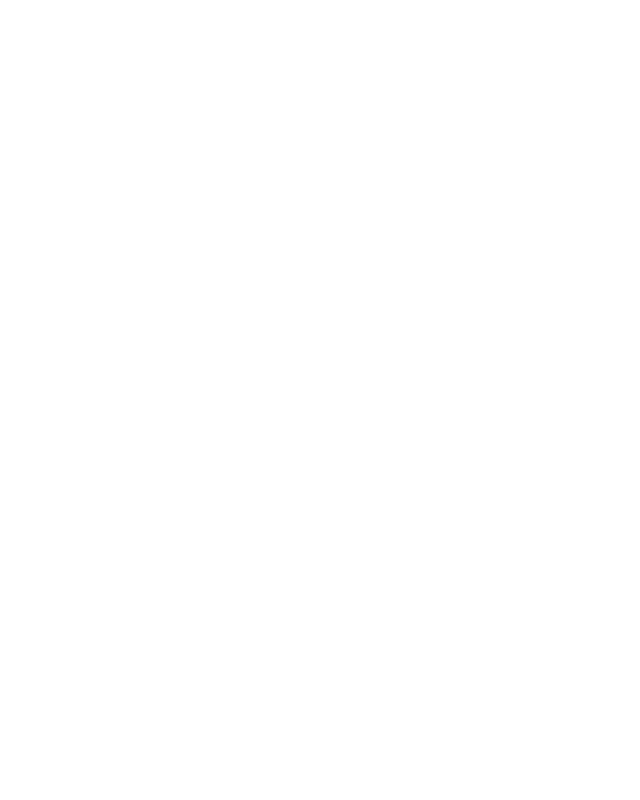
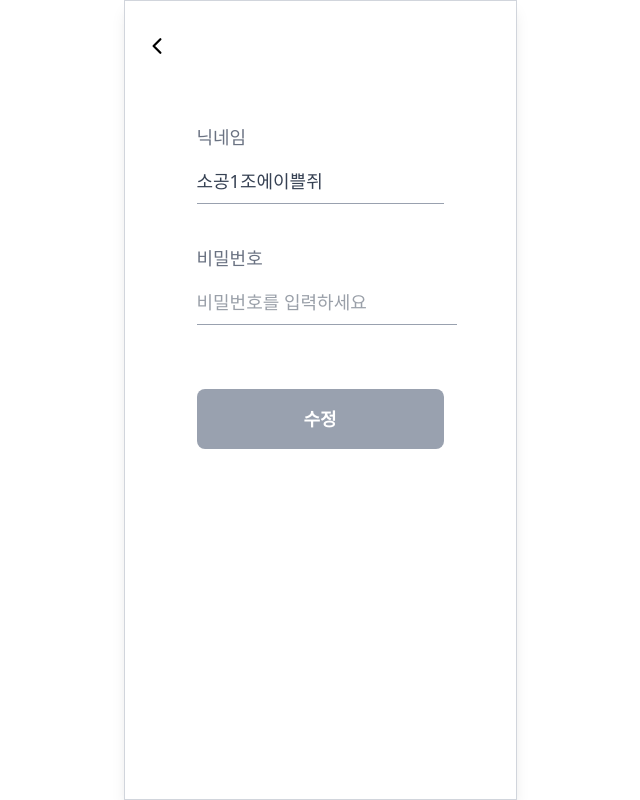
Before and after one commit to Software-Engineering-1st/Front_End, a React (Vite) app in the folder DANDAN_FE/: page /mypage/edituser in a window 1280 px wide. Before the commit this address had no page. Shown: the whole page, without its empty margins (320-960 px from the left). Built offline with nearby package versions, Linux system fonts and the light colour scheme.

Commit message:
마이페이지ui 완성

```diff
--- a/DANDAN_FE/src/App.jsx
+++ b/DANDAN_FE/src/App.jsx
@@ -14,7 +14,7 @@
   return (
     <Router>
       <Routes>
-        <Route path="/mypage" element={<Mypage />} />
+        <Route path="/mypage/*" element={<Mypage />} />
         <Route path="/login" element={<LoginPage />} />
         <Route path="/signup/*" element={<SignupPage />} />
         <Route path="/main" element={<MainPage />} />
--- /dev/null
+++ b/DANDAN_FE/src/components/EditCount.tsx
@@ -0,0 +1,55 @@
+import React, { useEffect, useRef, useState, ChangeEvent } from "react";
+import { useNavigate } from "react-router-dom";
+import '../css/Signup.css'
+
+function EditCount() {
+    const [targetCount, setTargetCount] = useState<string>('10');
+    const navigate = useNavigate();
+    const inputRef = useRef<HTMLInputElement>(null);
+
+    useEffect(() => {
+        if (inputRef.current) {
+            inputRef.current.focus();
+        }
+    }, []);
+
+//공백없는 숫자만 입력 및 값 저장
+    const handleTargetCountChange = (e: ChangeEvent<HTMLInputElement>) => {
+        const value = e.target.value.trim();
+        const numericValue = value.replace(/[^0-9]/g, '');
+        setTargetCount(numericValue);
+    };
+
+    return (
+        <div className="flex flex-col flex-1 px-6 pt-8 pb-4">
+            <div className="mb-8">
+                <p className="text-left text-lg font-bold text-black leading-relaxed mb-2">목표하는 단어 개수를<br/>입력해 주세요.</p>
+            </div>
+            <div className="flex items-center mb-10">
+                <input
+                    ref={inputRef}
+                    className="w-20 text-right border-b border-gray-300 py-3 px-0 text-gray-700 text-2xl font-bold focus:outline-none focus:border-[#2f357d] bg-transparent mr-2"
+                    value={targetCount}
+                    onChange={handleTargetCountChange}
+                    type="text"
+                    inputMode="numeric"
+                    pattern="[0-9]*"
+                    maxLength={2}
+                />
+                <span className="text-lg text-gray-700">개</span>
+            </div>
+            <button
+                className={`w-full py-3 rounded-md font-semibold text-base mt-2 transition ${(targetCount && parseInt(targetCount) > 0 && parseInt(targetCount) < 999) ? 'bg-[#2f357d] text-white' : 'bg-gray-300 text-gray-400 cursor-not-allowed'}`}
+                disabled={!targetCount || parseInt(targetCount) === 0}
+                onClick={() => {
+                    console.log('회원가입 완료:', targetCount);
+                    navigate('/mypage');
+                }}
+            >
+                완료
+            </button>
+        </div>
+    );
+}
+
+export default EditCount;
--- /dev/null
+++ b/DANDAN_FE/src/components/EditUser.tsx
@@ -0,0 +1,56 @@
+import React, { useState } from 'react';
+import { useNavigate } from 'react-router-dom';
+import { FiChevronLeft } from 'react-icons/fi';
+
+const Edituser = () => {
+  const [password, setPassword] = useState('');
+  const navigate = useNavigate();
+
+  // 비밀번호가 입력되어야 버튼 활성화
+  const isButtonActive = password.trim() !== '';
+
+  return (
+    <div className="h-screen flex flex-col bg-white overflow-hidden">
+
+      {/* 입력 폼 */}
+      <div className="flex flex-col gap-10 px-8 mt-8">
+        <div>
+          <label className="block text-gray-500 text-lg mb-2">닉네임</label>
+          <div className="flex items-center">
+            <p className="flex-1 border-0 border-b border-gray-400 text-gray-700 text-lg focus:outline-none focus:border-black bg-transparent py-2">
+                소공1조에이쁠쥐
+            </p>
+
+          </div>
+        </div>
+        <div>
+          <label className="block text-gray-500 text-lg mb-2">비밀번호</label>
+          <div className="flex items-center">
+            <input
+              type="password"
+              className="flex-1 border-0 border-b border-gray-400 text-gray-700 text-lg focus:outline-none focus:border-black bg-transparent py-2"
+              value={password}
+              onChange={e => setPassword(e.target.value)}
+              placeholder="비밀번호를 입력하세요"
+            />
+          </div>
+        </div>
+      </div>
+
+      {/* 하단 버튼 */}
+      <div className="mt-16 px-8">
+        <button
+          className={`w-full py-4 rounded-lg font-bold text-lg ${isButtonActive ? 'bg-blue-500 text-white' : 'bg-gray-400 text-white'}`}
+          disabled={!isButtonActive}
+          onClick={() => {
+            navigate('/mypage');
+          }}
+        >
+          수정
+        </button>
+      </div>
+    </div>
+  );
+};
+
+export default Edituser;
--- /dev/null
+++ b/DANDAN_FE/src/components/My.tsx
@@ -0,0 +1,49 @@
+import React from 'react';
+import HomeLayout from '../layout/HomeLayout';
+import '../css/Mypage.css';
+import ghost from '../assets/Ghost.png';
+import { useNavigate } from 'react-router-dom';
+
+const My = () => {
+    const navigate = useNavigate();
+    // 실제 데이터는 props/context/api 등으로 대체 가능
+    const nickname = '소공1조에이쁠쥐';
+    const userid = 'sooooo1234';
+    const targetCount = 38;
+
+  return (
+    <div className="mypage-container">
+      {/* 상단 */}
+      <div className="mypage-header">
+  <div className="mypage-nickname">
+    <span className="nickname-main">{nickname}</span>님
+  </div>
+  <div className="mypage-userid">{userid}</div>
+</div>
+
+{/* 목표 단어 카드 */}
+<div className="mypage-target-card" >
+  <div className="target-info">
+    <div className="target-title">목표 단어</div>
+    <div className="target-count">
+      <span className="count-number">{targetCount}</span>개
+    </div>
+  </div>
+  <img src={ghost} alt="goal-ghost" className="target-ghost" />
+</div>
+
+<div className="mypage-divider" />
+
+{/* 버튼 영역 */}
+<div className="mypage-btn-group">
+  <button className="mypage-btn" onClick={() => {navigate('/mypage/editcount')}}>목표 수정</button>
+  <button className="mypage-btn" onClick={() => {navigate('/mypage/edituser')}}>정보 수정</button>
+</div>
+
+{/* 하단 로그아웃 */}
+<div className="mypage-logout" onClick={() => {navigate('/')}}>로그아웃</div>
+</div>
+  );
+};
+
+export default My;
--- a/DANDAN_FE/src/pages/Mypage.tsx
+++ b/DANDAN_FE/src/pages/Mypage.tsx
@@ -1,48 +1,17 @@
-import React from 'react';
+import My from '../components/My';
+import EditCount from '../components/EditCount';
 import HomeLayout from '../layout/HomeLayout';
-import '../css/Mypage.css';
-import ghost from '../assets/Ghost.png';
-// import ghost from '../assets/ghost.svg';
+import EditUser from '../components/EditUser';
+import { Routes, Route  } from 'react-router-dom';
 
 const Mypage = () => {
-  // 실제 데이터는 props/context/api 등으로 대체 가능
-  const nickname = '소공1조에이쁠쥐';
-  const userid = 'sooooo1234';
-  const targetCount = 38;
-
   return (
     <HomeLayout>
-      <div className="mypage-container">
-        {/* 상단 */}
-        <div className="mypage-header">
-          <div className="mypage-nickname">
-            <span className="nickname-main">{nickname}</span>님
-          </div>
-          <div className="mypage-userid">{userid}</div>
-        </div>
-
-        {/* 목표 단어 카드 */}
-        <div className="mypage-target-card">
-          <div className="target-info">
-            <div className="target-title">목표 단어</div>
-            <div className="target-count">
-              <span className="count-number">{targetCount}</span>개
-            </div>
-          </div>
-          <img src={ghost} alt="goal-ghost" className="target-ghost" />
-        </div>
-
-        <div className="mypage-divider" />
-
-        {/* 버튼 영역 */}
-        <div className="mypage-btn-group">
-          <button className="mypage-btn">목표 수정</button>
-          <button className="mypage-btn">정보 수정</button>
-        </div>
-
-        {/* 하단 로그아웃 */}
-        <div className="mypage-logout">로그아웃</div>
-      </div>
+      <Routes>
+        <Route path="/" element={<My />} />
+        <Route path="editcount" element={<EditCount />} />
+        <Route path="edituser" element={<EditUser />} />
+      </Routes>
     </HomeLayout>
   );
 };
```
